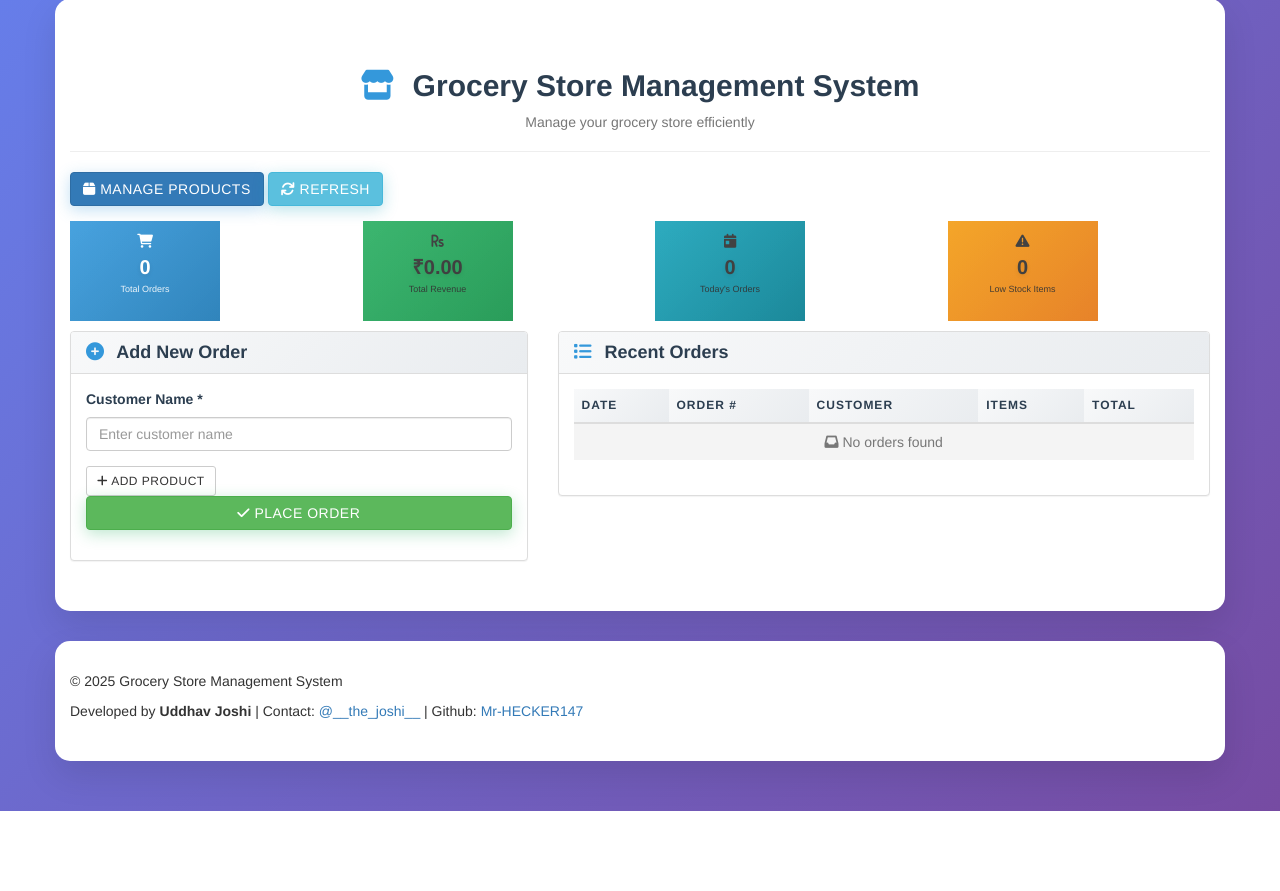
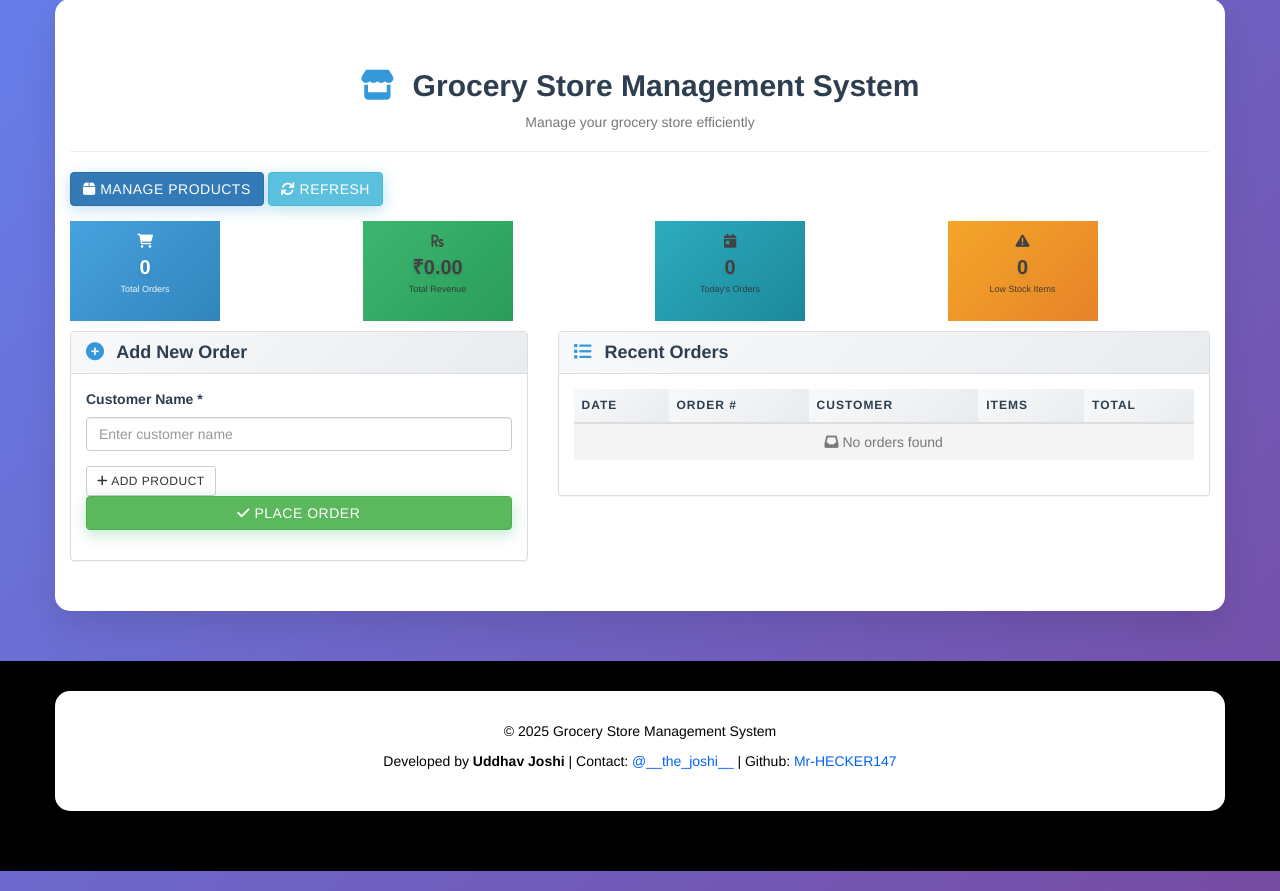
Before and after one commit to Mr-HECKER147/Grocery-Store-Management-System, a Flask app: page / in a window 1280 px wide. Shown: the part 21-912 px from the top of the page. Before the commit the page ends 832 px from the top, so only its background shows below. Run offline with Flask 3, Linux system fonts and the light colour scheme; data that the repository does not hold is empty.

Commit message:
Update style.css

```diff
--- a/static/css/style.css
+++ b/static/css/style.css
@@ -538,3 +538,23 @@ body {
   background-color: #f0ad4e;
   border-left: 4px;
 }
+
+/* Global Footer */
+.site-footer {
+  background-color: #000;
+  color: #000000;
+  padding: 30px 0;
+  text-align: center;
+  font-size: 14px;
+  margin-top: 50px;
+}
+
+.site-footer a {
+  color: #0063f8;
+  text-decoration: none;
+}
+
+.site-footer a:hover {
+  color: #0026fc;
+  text-decoration: underline;
+}
```
